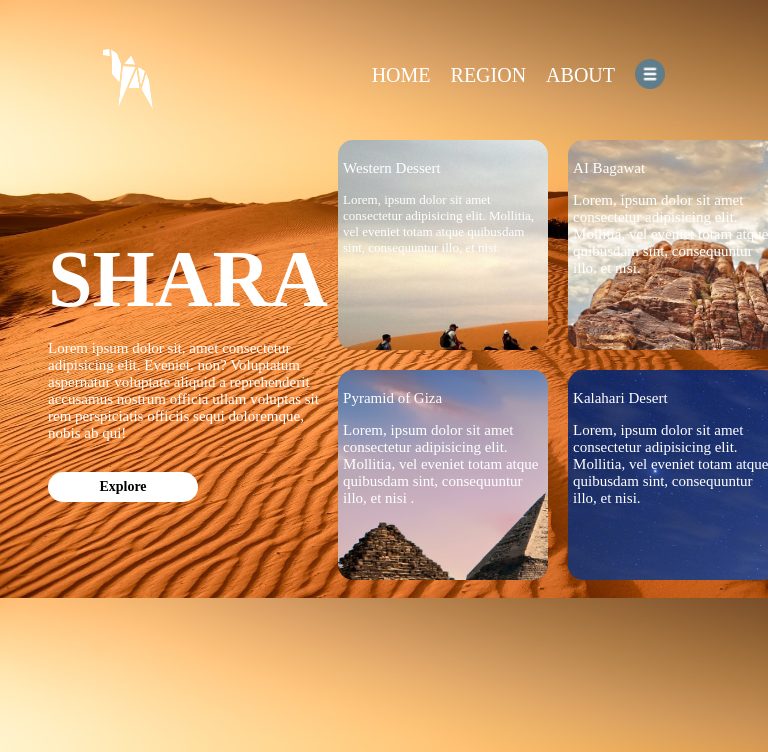
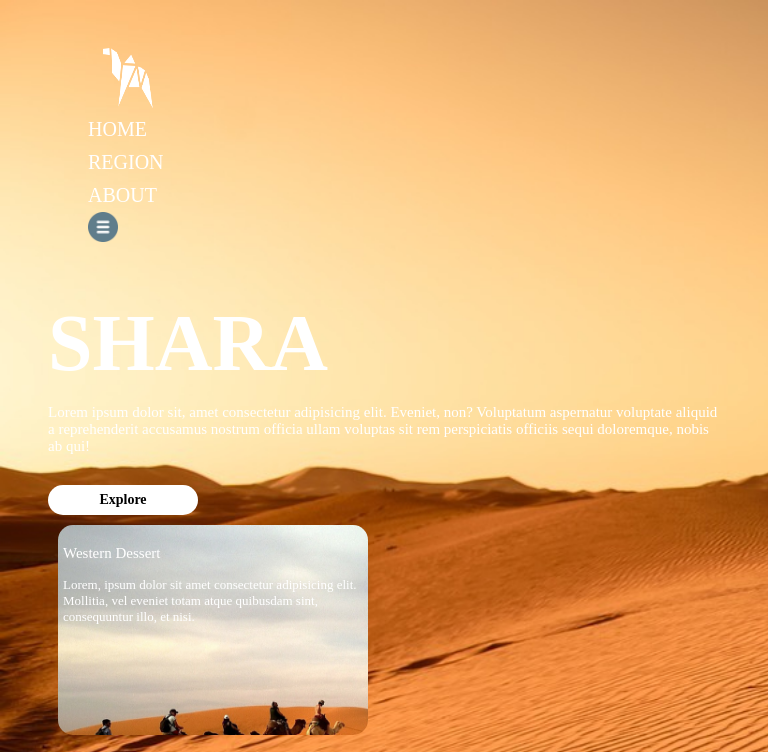
Before and after one commit to payalMG/HTML_A1, a plain HTML site: page Assignment_CSS/assignment6.html in a window 768 px wide. Shown: the top 752 px of the page. Drawn offline with Linux system fonts and the light colour scheme.

Commit message:
Update style7.css

```diff
--- a/Assignment_CSS/style7.css
+++ b/Assignment_CSS/style7.css
@@ -17,6 +17,7 @@ body{
     display: flex;
     align-items: center;
     justify-content: space-between;
+    flex-wrap: wrap;
 }
 
 .nav-links {
@@ -44,7 +45,6 @@ a{
 .main-box1{
     display: flex;
     align-items: center;
-
     margin-top:20px;
 }
 
@@ -131,19 +131,33 @@ button{
     padding: 5px;
     position: relative;
 }
-
-@media (min-width:320px) and (max-width:480px) {
-    .body{
+@media  screen and (max-width: 768px) {
+    .main-box1 {
         flex-direction: column;
-
-
+        align-items: flex-start;
     }
 
-}
-
-@media (min-width:481px) and (max-width:768px) {
-    .body{
-        flex-direction: column;
+    .main-box2 {
+        grid-template-columns: 1fr;
+        justify-items: center;
     }
 
+    .box-1,
+    .box-2,
+    .box-3,
+    .box-4 {
+        width: 100%; /* Make them flexible to screen */
+        max-width: 300px;
+    }
+
+    .nav {
+        flex-direction: column;
+        align-items: flex-start;
+    }
+
+    .nav-links {
+        flex-direction: column;
+        gap: 10px;
+        margin-top: 10px;
+    }
 }
```
